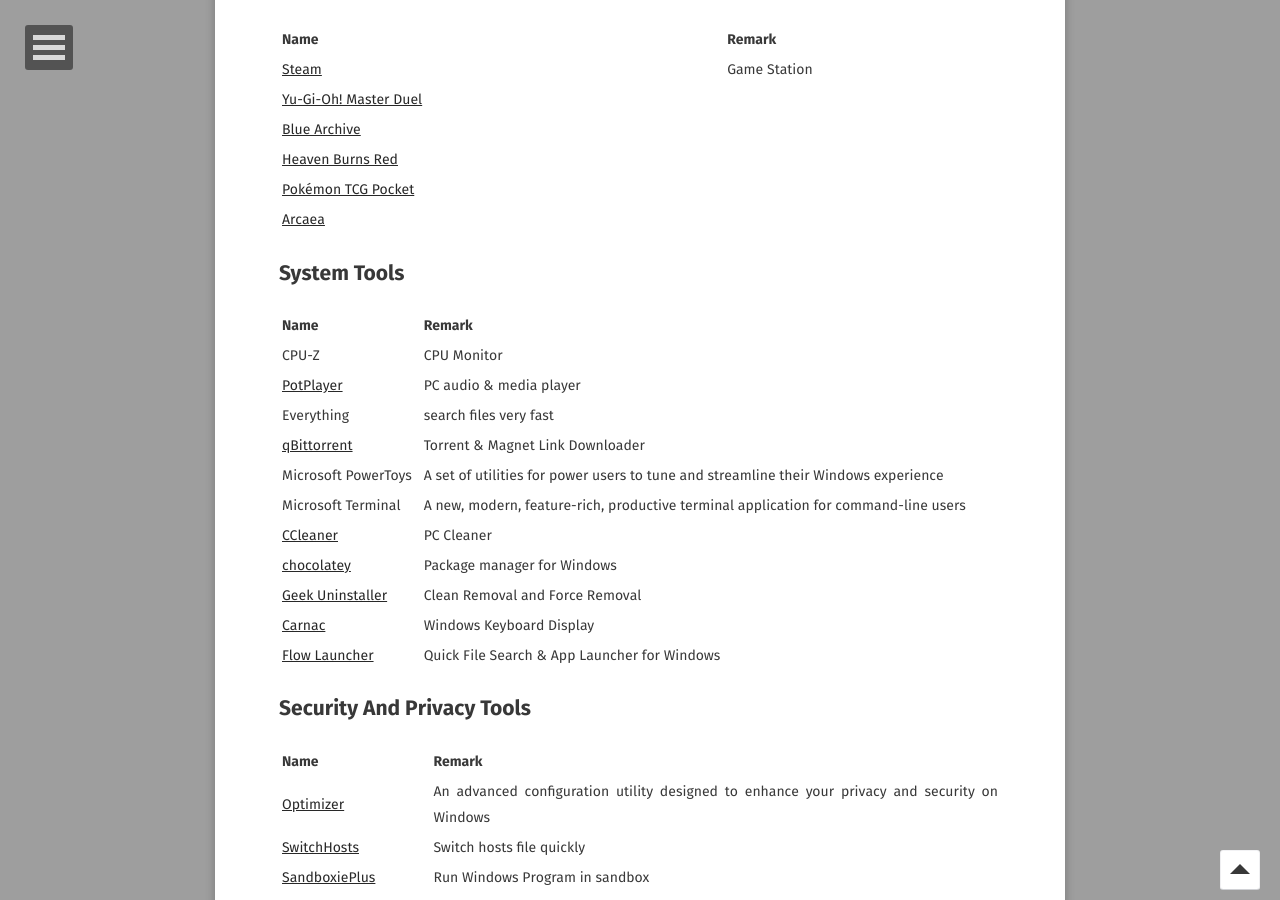
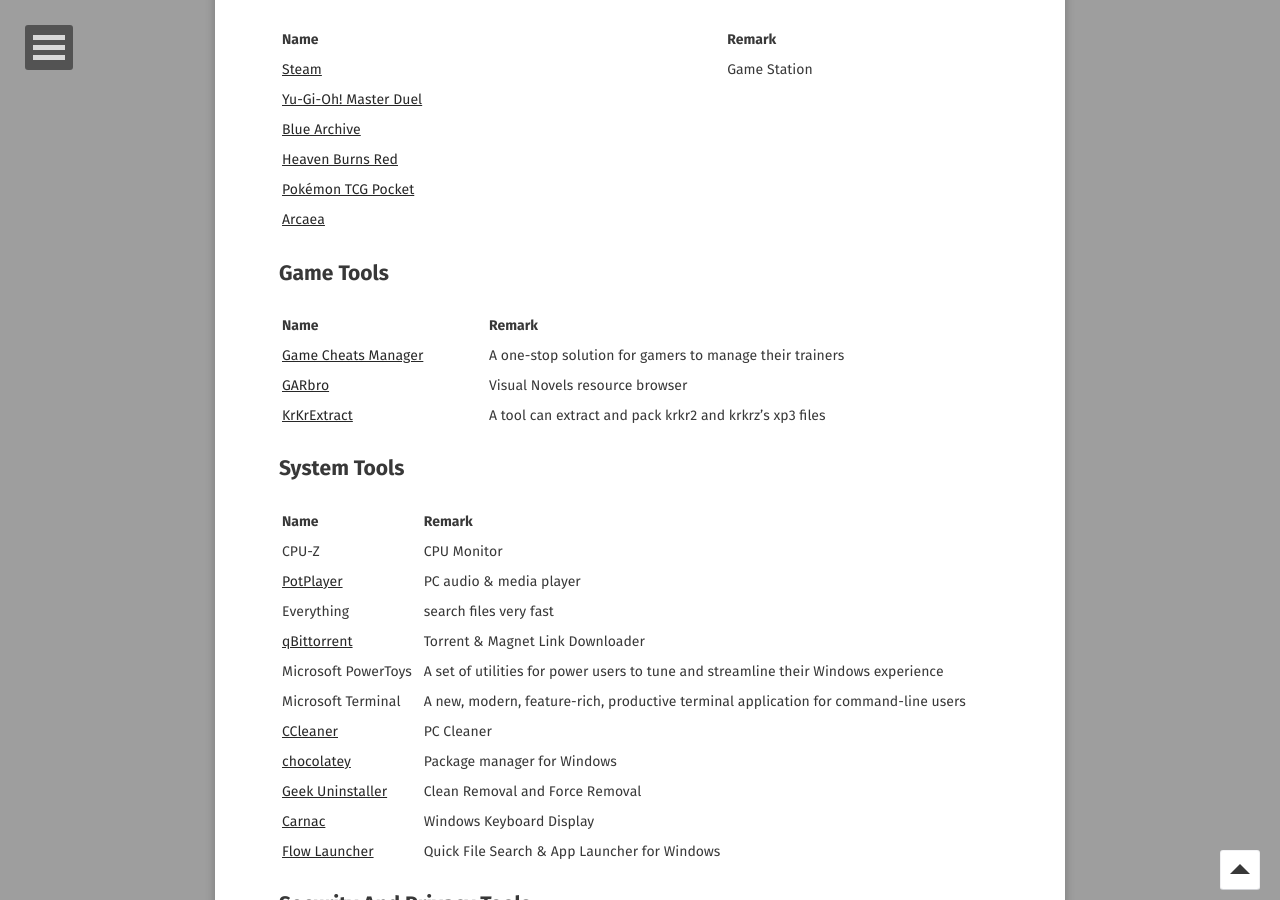
Before and after one commit to o7878x/o7878x.github.io, a Jekyll site: the page built from _posts/2024-07-07-wonderful-softwares.md, in a window 1280 px wide and 900 px high, scrolled down 2380 px. Built offline with Jekyll 4.4.1, drawn with Linux system fonts in a browser that asks for light colours; some web fonts are replaced; comment, search, counter and statistics services are not loaded; some of the changed text lies outside the part shown.

Commit message:
feature:add some game tools

```diff
--- a/_posts/2024-07-07-wonderful-softwares.md
+++ b/_posts/2024-07-07-wonderful-softwares.md
@@ -96,6 +96,14 @@
 | [Pokémon TCG Pocket](https://www.pokemontcgpocket.com/tc/) | |
 | [Arcaea](https://arcaea.lowiro.com/zh) | |
 
+## Game Tools
+
+| Name | Remark |
+| --- | --- |
+| [Game Cheats Manager](https://github.com/dyang886/Game-Cheats-Manager) | A one-stop solution for gamers to manage their trainers |
+| [GARbro](https://github.com/morkt/GARbro) | Visual Novels resource browser |
+| [KrKrExtract](https://github.com/xmoezzz/KrkrExtract) | A tool can extract and pack krkr2 and krkrz's xp3 files |
+
 ## System Tools
 
 | Name | Remark |
```
